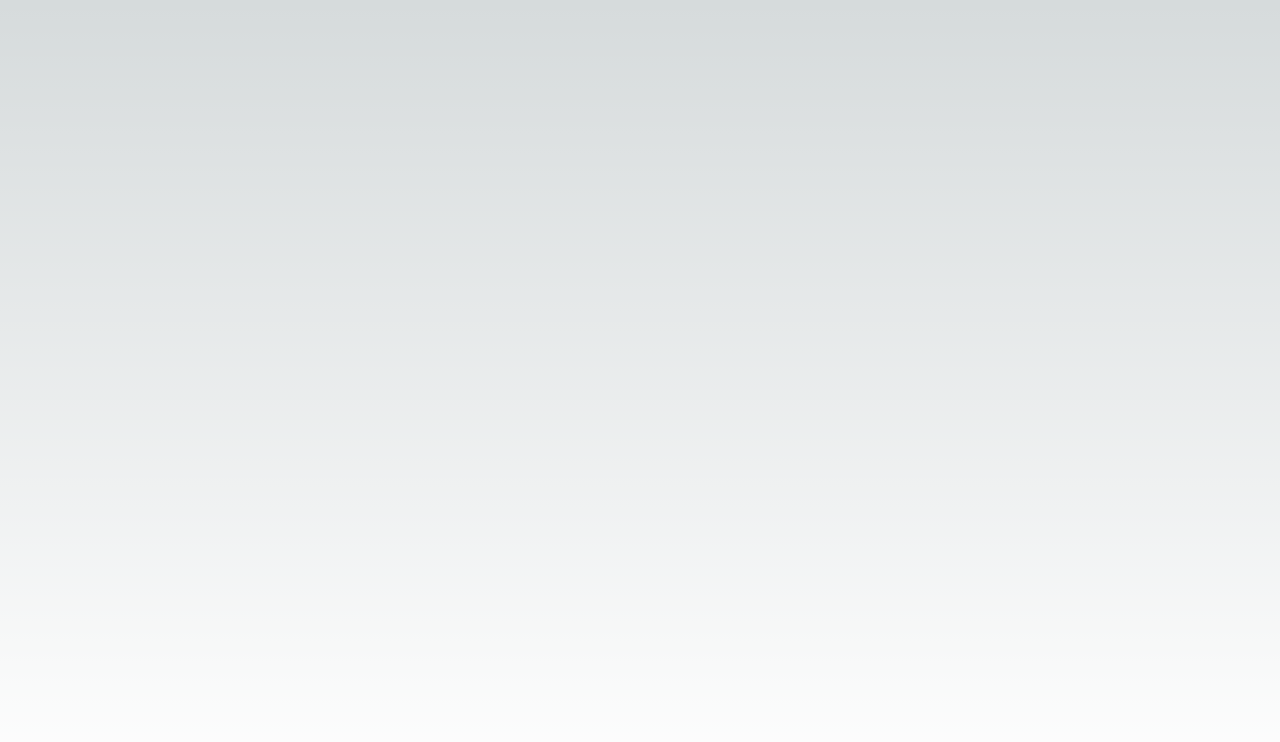
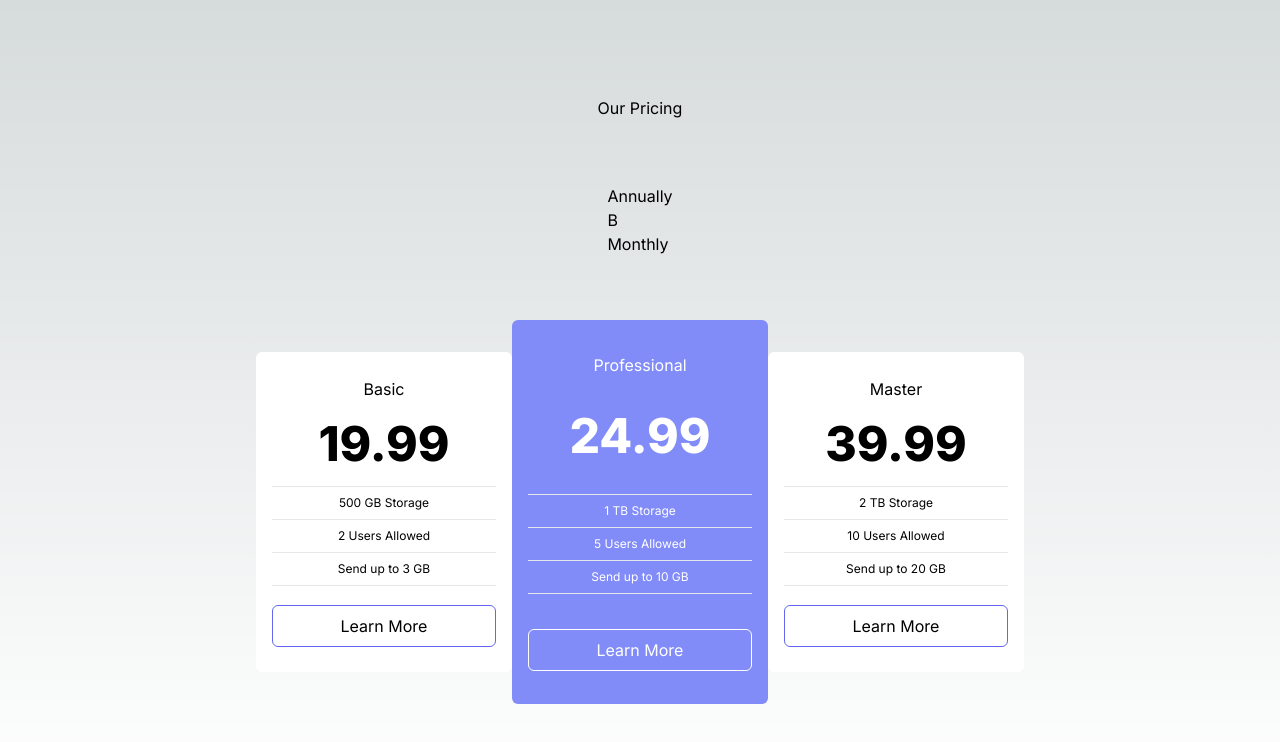
Before and after one commit to ferutizi/pricing-component, a Next.js app: page / in a window 1280 px wide. Shown: the top 742 px of the page. Built offline with nearby package versions, Linux system fonts and the light colour scheme.

Commit message:
Card component

```diff
--- /dev/null
+++ b/src/app/components/Card.tsx
@@ -0,0 +1,30 @@
+interface CardProps {
+  plan: string,
+  anualPrice: number,
+  monthlyPrice: number,
+  storage: string,
+  users: number,
+  sendUp: number,
+  highlight?: boolean,
+}
+
+export default function Card({plan, anualPrice, monthlyPrice, storage, users, sendUp, highlight}: CardProps) {
+	const highlightStyles = 'h-96 text-white bg-indigo-400'
+	const normalStyles = 'h-80 text-black bg-white'
+	return(
+		<article className={`${highlight ? highlightStyles : normalStyles} flex flex-col justify-around text-center w-64 p-4 rounded-md`}>
+			<h2>{plan}</h2>
+			<span className="text-5xl font-extrabold">{monthlyPrice} {/* {anualPrice} */}</span>
+			<div>
+				<hr />
+				<p className="py-2 text-xs">{storage} Storage</p>
+				<hr />
+				<p className="py-2 text-xs">{users} Users Allowed</p>
+				<hr />
+				<p className="py-2 text-xs">Send up to {sendUp} GB</p>
+				<hr />
+			</div>
+			<button type="button" className={`${highlight ? 'border-white' : 'border-indigo-500'} w-full text-center py-2 border rounded-md`}>Learn More</button>
+		</article>
+	)
+}
--- a/src/app/page.tsx
+++ b/src/app/page.tsx
@@ -1,9 +1,35 @@
-import Image from 'next/image'
+import Card from './components/Card'
 
 export default function Home() {
 	return (
 		<main className="flex min-h-screen flex-col items-center justify-between p-24">
+			<h1>Our Pricing</h1>
+			<div>
+				<p>Annually</p>
+				<div>B</div>
+				<p>Monthly</p>
+			</div>
+			<section className='flex items-center'>
+				<Card plan='Basic' anualPrice={199.99} monthlyPrice={19.99} storage='500 GB' users={2} sendUp={3} />
+				<Card plan='Professional' anualPrice={249.99} monthlyPrice={24.99} storage='1 TB' users={5} sendUp={10} highlight={true}/>
+				<Card plan='Master' anualPrice={399.99} monthlyPrice={39.99} storage='2 TB' users={10} sendUp={20} />
+			</section>
+
+			{/* &dollar; */}
 
 		</main>
 	)
 }
+
+{/* <meta charset="UTF-8">
+<meta name="viewport" content="width=device-width, initial-scale=1.0"> <!-- displays site properly based on user's device -->
+
+<link rel="icon" type="image/png" sizes="32x32" href="./images/favicon-32x32.png">
+
+<title>Frontend Mentor | [Challenge Name Here]</title>
+
+<!-- Feel free to remove these styles or customise in your own stylesheet 👍 -->
+<style>
+	.attribution { font-size: 11px; text-align: center; }
+	.attribution a { color: hsl(228, 45%, 44%); }
+</style> */}
```
Also changed, not shown: 1 other file (tests, documents, lock files or other folders).
